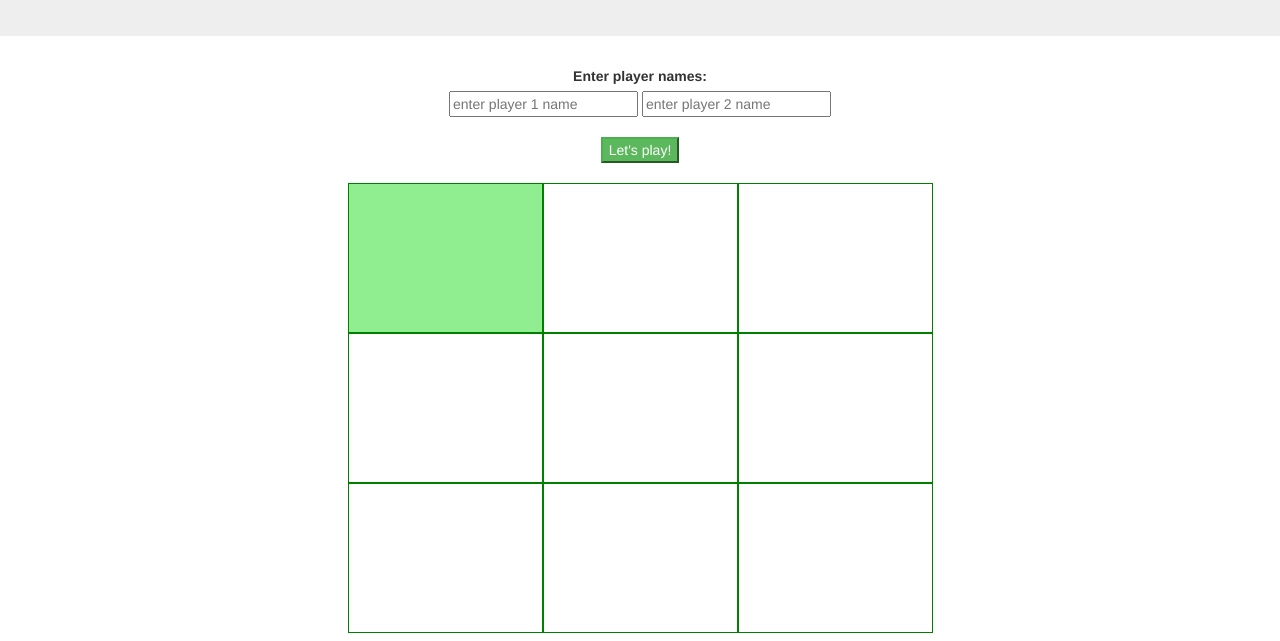
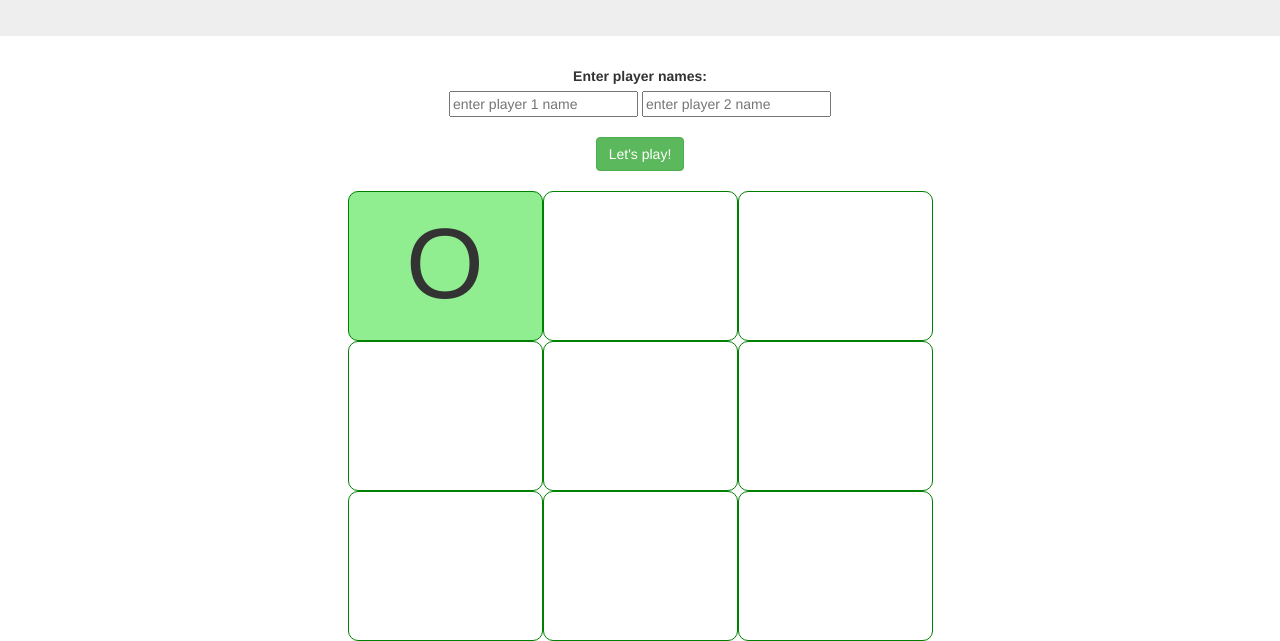
Before and after one commit to Umitosan/tic-tac-toe, a plain HTML site: page index.html in a window 1280 px wide. Both pictures are taken after a click on the element 445 px from the left and 417 px from the top of the page. Shown: the part 159-800 px from the top of the page. Drawn offline with nearby package versions, Linux system fonts and the light colour scheme.

Commit message:
add functionality to pick piece and logic to toggle pieces

```diff
--- a/css/styles.css
+++ b/css/styles.css
@@ -31,4 +31,14 @@
   border-style: solid;
   border-color: green;
   border-width: 1px;
+  border-radius: 10px;
 }
+
+.tile p {
+  text-align: center;
+}
+
+.tile span {
+  text-align: center;
+  font-size: 100px;
+}
--- a/index.html
+++ b/index.html
@@ -20,7 +20,7 @@
         <input id="player-two-name" type="text" name="player2" placeholder="enter player 2 name">
         <br>
         <br>
-        <button type="button" class="btn-success" name="button">Let's play!</button>
+        <button type="button" class="btn btn-success" name="button">Let's play!</button>
       </div>
       <br>
       <div class="center-board">
@@ -30,37 +30,37 @@
           <!-- board column 1 -->
           <div class="col-xs-2 tileCol">
             <div class="tile">
-
+              <p><span></span></p>
             </div>
             <div class="tile">
-
+              <p><span></span></p>
             </div>
             <div class="tile">
-
+              <p><span></span></p>
             </div>
           </div>
           <!-- board column 2 -->
           <div class="col-xs-2 tileCol">
             <div class="tile">
-
+              <p><span></span></p>
             </div>
             <div class="tile">
-
+              <p><span></span></p>
             </div>
             <div class="tile">
-
+              <p><span></span></p>
             </div>
           </div>
           <!-- board column 3 -->
           <div class="col-xs-2 tileCol">
             <div class="tile">
-
+              <p><span></span></p>
             </div>
             <div class="tile">
-
+              <p><span></span></p>
             </div>
             <div class="tile">
-
+              <p><span></span></p>
             </div>
 
           </div>
--- a/js/scripts.js
+++ b/js/scripts.js
@@ -18,23 +18,18 @@ Tile.prototype.changeColor = function() {
 
 }
 
-// function
-// board
-//   tiles
-//   tiles states
-//   tile colors
-//   function() create board
-//   function() update tile placement
-//   function() check for legal placement
-//   function() check for win
 
-// player
-//   pieces X or O
-//   wins
-//
-// game
-//   score
-//   player turn
+var placePiece = function(myToggle) {
+  let playerPiece = "";
+  if (myToggle === 1) {
+    playerPiece = "X";
+  } else if (myToggle === -1) {
+    playerPiece = "O";
+  } else {
+    console.log("somehting wrong")
+  }
+  return playerPiece;
+}
 
 
 //Front End//
@@ -42,17 +37,17 @@ $(document).ready(function() {
 
    // Create first board
    var newBoard = new Board();
+   var pieceToggle = 1;
 
-  // $("#newGame").click(function() {
-  //   var newBoard = new Board();
-  //   $(".tileCol").show();
-  // });
 
+  // tile select indicator
   $("div .tile").click(function() {
+
+    pieceToggle *= -1;
+    $(this).find("span").text(placePiece(pieceToggle));
 
     $(".tileCol .tile").removeClass("green-back");
     $(".tileCol .tile").removeClass("white-back");
-
     $(this).addClass("green-back");
   });
 
```
